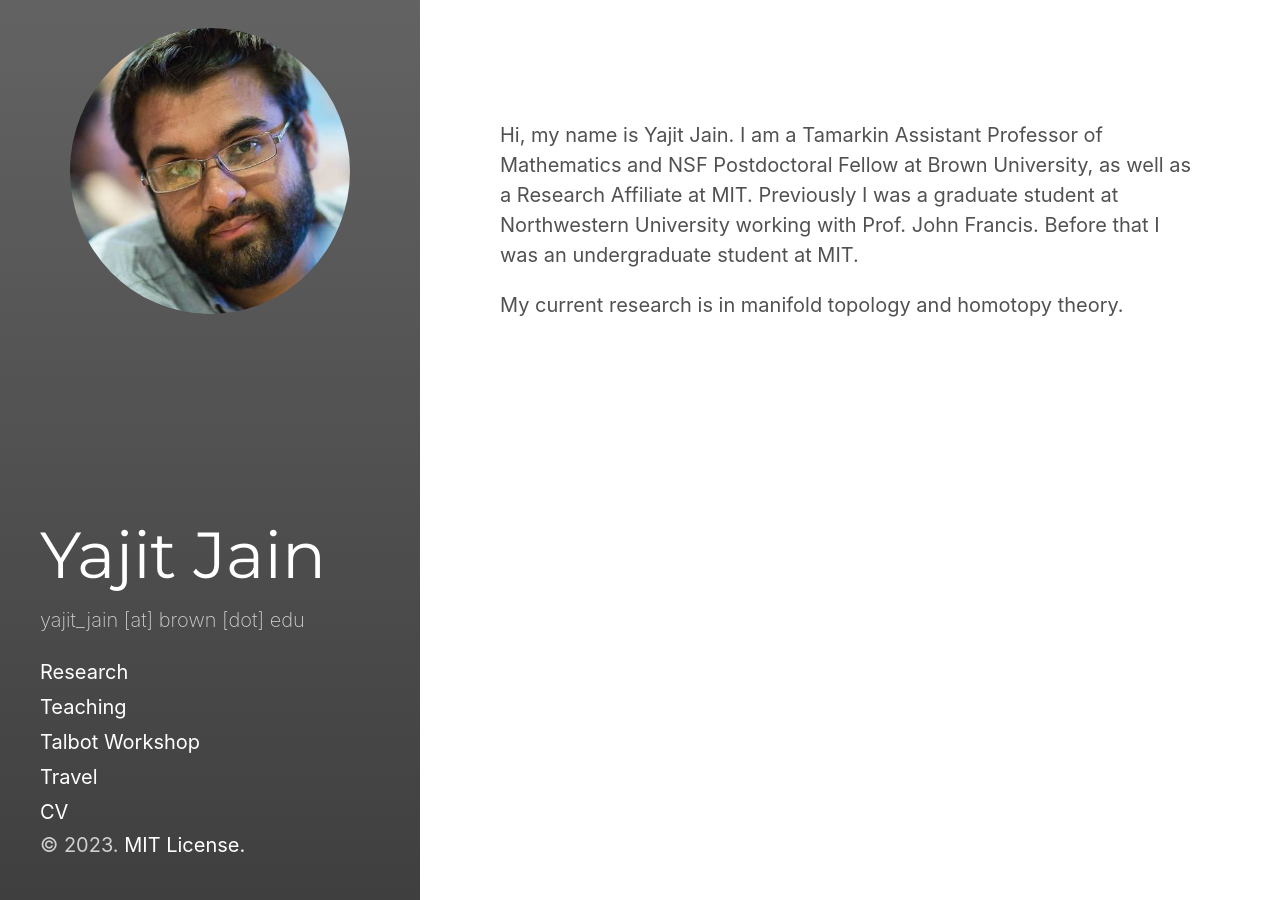
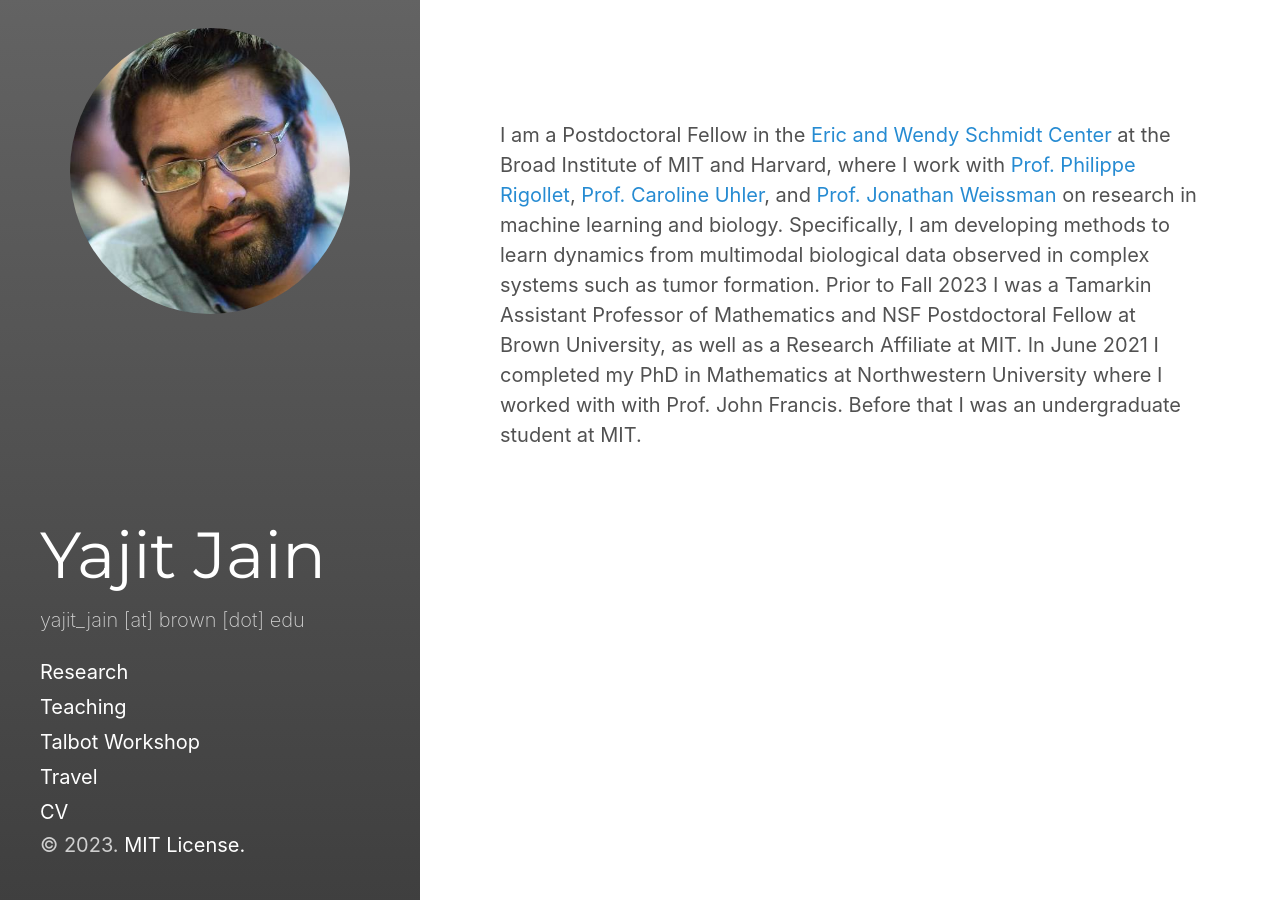
Before and after one commit to ykjain/ykjain.github.io, a Jekyll site: the page built from index.html, in a window 1280 px wide and 900 px high. Built offline with Jekyll 4.4.1, drawn with Linux system fonts in a browser that asks for light colours; the list of posts is cut into pages by our own code.

Commit message:
Update index.html

```diff
--- a/index.html
+++ b/index.html
@@ -3,5 +3,5 @@ layout: index
 title: 'About'
 ---
 <br>
-<p>Hi, my name is Yajit Jain. I am a Tamarkin Assistant Professor of Mathematics and NSF Postdoctoral Fellow at Brown University, as well as a Research Affiliate at MIT. Previously I was a graduate student at Northwestern University working with Prof. John Francis. Before that I was an undergraduate student at MIT.</p>
-<p>My current research is in manifold topology and homotopy theory.</p>
+<p> I am a Postdoctoral Fellow in the <a href="https://www.broadinstitute.org/ewsc">Eric and Wendy Schmidt Center</a> at the Broad Institute of MIT and Harvard, where I work with <a href="https://math.mit.edu/~rigollet/">Prof. Philippe Rigollet</a>, <a href="https://www.carolineuhler.com/">Prof. Caroline Uhler</a>, and <a href="https://weissman.wi.mit.edu/">Prof. Jonathan Weissman</a> on research in machine learning and biology. Specifically, I am developing methods to learn dynamics from multimodal biological data observed in complex systems such as tumor formation.
+  Prior to Fall 2023 I was a Tamarkin Assistant Professor of Mathematics and NSF Postdoctoral Fellow at Brown University, as well as a Research Affiliate at MIT. In June 2021 I completed my PhD in Mathematics at Northwestern University where I worked with with Prof. John Francis. Before that I was an undergraduate student at MIT.</p>
```
